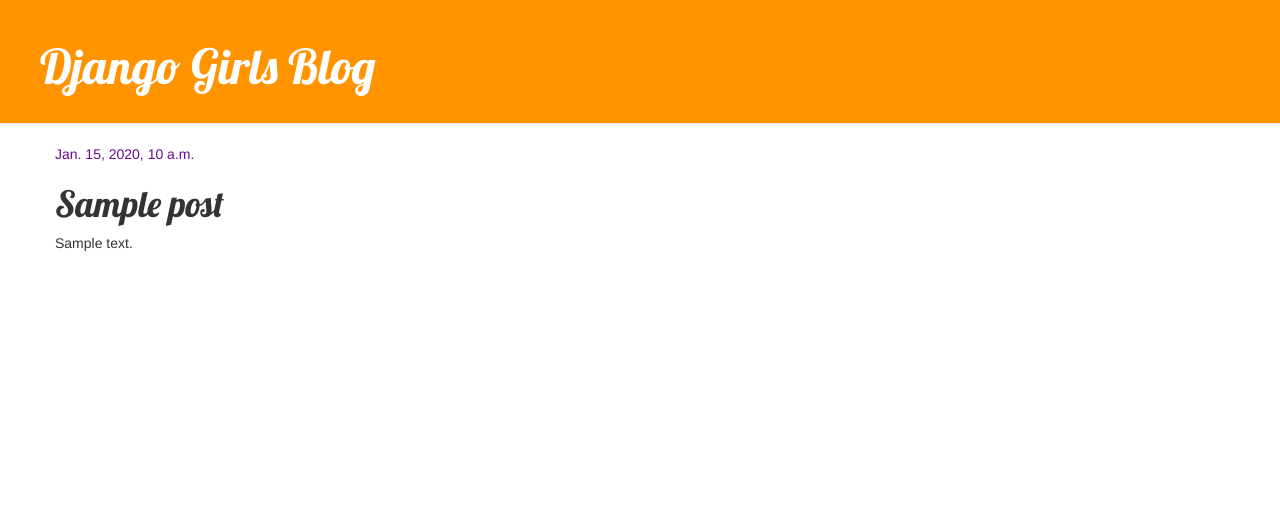
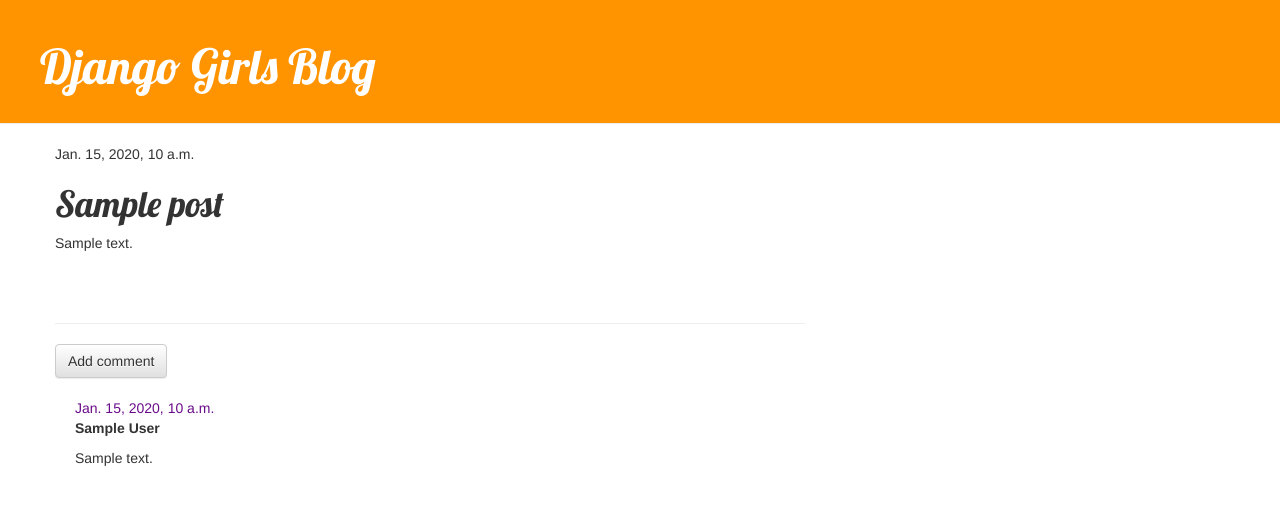
Before and after one commit to LOLeary23/my-first-blog, a Django app: page /post/1/ in a window 1280 px wide. Shown: the top 505 px of the page. Run offline with Django 3.2, Linux system fonts and the light colour scheme; tables that the repository leaves empty hold one stand-in row (values such as "Sample post"); some libraries are stand-ins or nearby versions.

Commit message:
Added edit comment blog post inside the site.

```diff
--- a/blog/admin.py
+++ b/blog/admin.py
@@ -1,4 +1,6 @@
 from django.contrib import admin
 from .models import Post
+from .models import Post, Comment
 
 admin.site.register(Post)
+admin.site.register(Comment)
--- a/blog/models.py
+++ b/blog/models.py
@@ -17,3 +17,20 @@
 
     def __str__(self):
         return self.title
+
+class Comment(models.Model):
+    post = models.ForeignKey('blog.Post', related_name='comments')
+    author = models.CharField(max_length=200)
+    text = models.TextField()
+    created_date = models.DateTimeField(default=timezone.now)
+    approved_comment = models.BooleanField(default=False)
+
+    def approve(self):
+        self.approved_comment = True
+        self.save()
+
+    def __str__(self):
+        return self.text
+
+    def approved_comments(self):
+    	return self.comments.filter(approved_comment=True)
--- a/blog/static/css/blog.css
+++ b/blog/static/css/blog.css
@@ -44,3 +44,7 @@
 .post h1 a, .post h1 a:visited {
     color: #000000;
 }
+
+.comment {
+    margin: 20px 0px 20px 20px;
+}
--- a/blog/templates/blog/base.html
+++ b/blog/templates/blog/base.html
@@ -12,6 +12,7 @@
         <div class="page-header">
             {% if user.is_authenticated %}
                 <a href="{% url 'post_new' %}" class="top-menu"><span class="glyphicon glyphicon-plus"></span></a>
+                <a href="{% url 'post_draft_list' %}" class="top-menu"><span class="glyphicon glyphicon-edit"></span></a>
             {% endif %}
                 <h1><a href="/">Django Girls Blog</a></h1>
             </div>
--- a/blog/templates/blog/post_detail.html
+++ b/blog/templates/blog/post_detail.html
@@ -2,11 +2,11 @@
 
 {% block content %}
     <div class="post">
-        {% if post.published_date %}
-            <div class="date">
-                {{ post.published_date }}
-            </div>
-        {% endif %}
+    	{% if post.published_date %}
+   			 {{ post.published_date }}
+		{% else %}
+    		<a class="btn btn-default" href="{% url 'blog.views.post_publish' pk=post.pk %}">Publish</a>
+		{% endif %}
         	{% if user.is_authenticated %}
         	<a class="btn btn-default" href="{% url 'post_edit' pk=post.pk %}"><span class="glyphicon glyphicon-pencil"></span></a>
 
@@ -15,4 +15,23 @@
         <h1>{{ post.title }}</h1>
         <p>{{ post.text|linebreaks }}</p>
     </div>
+	    <hr>
+	    	<a class="btn btn-default" href="{% url 'add_comment_to_post' pk=post.pk %}">Add comment</a>
+	    {% for comment in post.comments.all %}
+   			 {% if user.is_authenticated or comment.approved_comment %}
+   			 <div class="comment">
+       			 <div class="date">
+           			{{ comment.created_date }}
+           			{% if not comment.approved_comment %}
+              			  <a class="btn btn-default" href="{% url 'comment_remove' pk=comment.pk %}"><span class="glyphicon glyphicon-remove"></span></a>
+               			 <a class="btn btn-default" href="{% url 'comment_approve' pk=comment.pk %}"><span class="glyphicon glyphicon-ok"></span></a>
+            		{% endif %}
+       			 </div>
+        		 <strong>{{ comment.author }}</strong>
+        	     <p>{{ comment.text|linebreaks }}</p>
+    		 </div>
+    		 {% endif %}
+		{% empty %}
+			  <p>No comments here yet :(</p>
+		{% endfor %}
 {% endblock %}
--- a/blog/urls.py
+++ b/blog/urls.py
@@ -7,4 +7,9 @@
     url(r'^post/new/$', views.post_new, name='post_new'),
     url(r'^post/(?P<pk>\d+)/edit/$', views.post_edit, name='post_edit'),
     url(r'^post/(?P<pk>\d+)/remove/$', views.post_remove, name='post_remove'),
+    url(r'^drafts/$', views.post_draft_list, name='post_draft_list'),
+    url(r'^post/(?P<pk>\d+)/publish/$', views.post_publish, name='post_publish'),
+    url(r'^post/(?P<pk>\d+)/comment/$', views.add_comment_to_post, name='add_comment_to_post'),
+    url(r'^comment/(?P<pk>\d+)/approve/$', views.comment_approve, name='comment_approve'),
+	url(r'^comment/(?P<pk>\d+)/remove/$', views.comment_remove, name='comment_remove'),
 ]
--- a/blog/views.py
+++ b/blog/views.py
@@ -1,7 +1,7 @@
 from django.shortcuts import render, get_object_or_404
 from django.utils import timezone
-from .models import Post
-from .forms import PostForm
+from .models import Post, Comment
+from .forms import PostForm, CommentForm
 from django.shortcuts import redirect
 
 def post_list(request):
@@ -19,7 +19,6 @@
         if form.is_valid():
             post = form.save(commit=False)
             post.author = request.user
-            post.published_date = timezone.now()
             post.save()
             return redirect('post_detail', pk=post.pk)
     else:
@@ -33,7 +32,6 @@
 	    if form.is_valid():
 	        post = form.save(commit=False)
 	        post.author = request.user
-	        post.published_date = timezone.now()
 	        post.save()
 	        return redirect('post_detail', pk=post.pk)
 	else:
@@ -44,3 +42,42 @@
     post = get_object_or_404(Post, pk=pk)
     post.delete()
     return redirect('blog.views.post_list')
+
+def post_draft_list(request):
+    posts = Post.objects.filter(published_date__isnull=True).order_by('created_date')
+    return render(request, 'blog/post_draft_list.html', {'posts': posts})
+
+def post_publish(request, pk):
+    post = get_object_or_404(Post, pk=pk)
+    post.publish()
+    return redirect('blog.views.post_detail', pk=pk)
+
+def publish(self):
+    self.published_date = timezone.now()
+    self.save()
+
+def add_comment_to_post(request, pk):
+    post = get_object_or_404(Post, pk=pk)
+    if request.method == "POST":
+        form = CommentForm(request.POST)
+        if form.is_valid():
+            comment = form.save(commit=False)
+            comment.post = post
+            comment.save()
+            return redirect('blog.views.post_detail', pk=post.pk)
+    else:
+        form = CommentForm()
+    return render(request, 'blog/add_comment_to_post.html', {'form': form})
+
+
+def comment_approve(request, pk):
+    comment = get_object_or_404(Comment, pk=pk)
+    comment.approve()
+    return redirect('blog.views.post_detail', pk=comment.post.pk)
+
+
+def comment_remove(request, pk):
+    comment = get_object_or_404(Comment, pk=pk)
+    post_pk = comment.post.pk
+    comment.delete()
+    return redirect('blog.views.post_detail', pk=post_pk)
```
Also changed, not shown: blog/forms.py (+7 -1 lines), blog/templates/blog/add_comment_to_post.html (added, +9 -0 lines), blog/templates/blog/post_draft_list.html (added, +11 -0 lines), blog/templates/blog/post_list.html (+8 -7 lines), blog/migrations/0002_comment.py (added).
